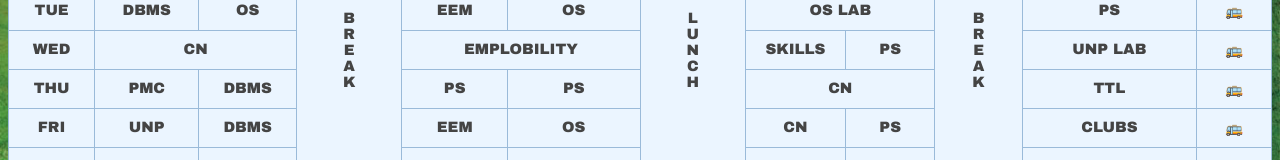
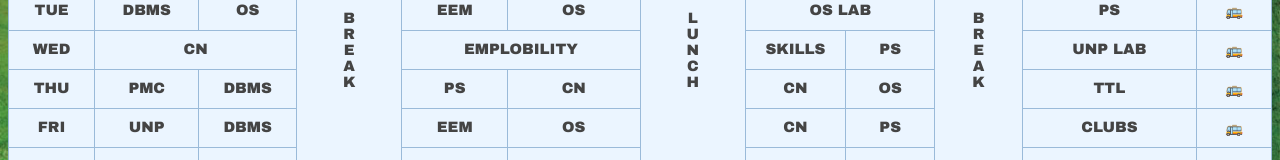
Before and after one commit to CEHCVKR/SCHEDULE, a plain HTML site: page index.html in a window 1280 px wide. Shown: the part 304-464 px from the top of the page. Drawn offline with Linux system fonts and the light colour scheme.

Commit message:
Update index.html

```diff
--- a/index.html
+++ b/index.html
@@ -108,8 +108,9 @@
     <td class="tg-uu7s">PMC</td>
     <td class="tg-uu7s">DBMS</td>
     <td class="tg-uu7s">PS</td>
-    <td class="tg-uu7s">PS</td>
-    <td class="tg-uu7s" colspan="2">CN</td>
+    <td class="tg-uu7s">CN</td>
+    <td class="tg-uu7s">CN</td>
+    <td class="tg-uu7s">OS</td>
     <td class="tg-uu7s" colspan="2">TTL</td>
     <td class="tg-uu7s">🚌</td>
   </tr>
```
